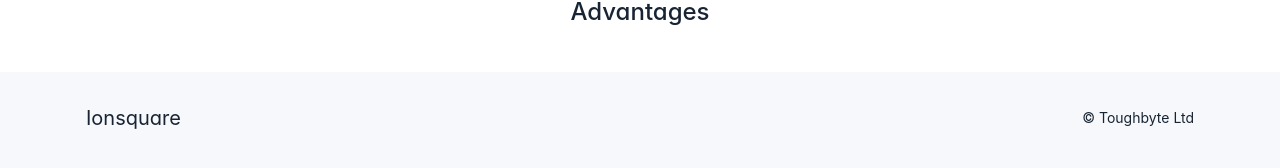
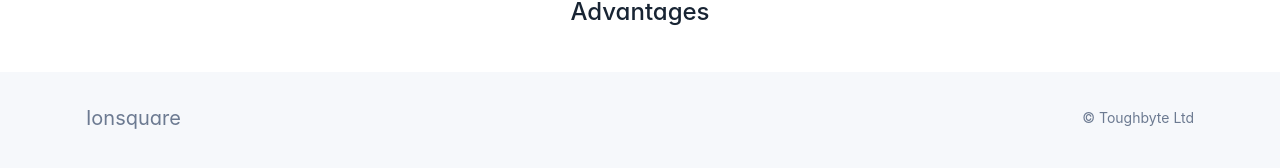
Before and after one commit to olegp/ionsquare.com, a Jekyll site: the page built from site/index.html, in a window 1280 px wide. Shown: the part 504-672 px from the top of the page. Built offline with Jekyll 4.4.1, drawn with Linux system fonts in a browser that asks for light colours.

Commit message:
clarify color for footer text

```diff
--- a/site/_includes/footer.html
+++ b/site/_includes/footer.html
@@ -1,11 +1,11 @@
 <footer class="footer footer-transparent d-print-none">
   <div class="container">
-    <div class="row text-center align-items-center text-dark">
+    <div class="row text-center align-items-center text-muted">
       <div class="col-12 col-lg-auto">
-        <a href="/" class="text-dark footer-title">Ionsquare</a>
+        <a href="/" class="text-muted footer-title">Ionsquare</a>
       </div>
       <div class="col-12 col-lg-auto ms-lg-auto mt-3 mt-lg-0">
-        © <a href="https://toughbyte.com" class="text-dark">Toughbyte Ltd</a>
+        © <a href="https://toughbyte.com" class="text-muted">Toughbyte Ltd</a>
       </div>
     </div>
   </div>
```
